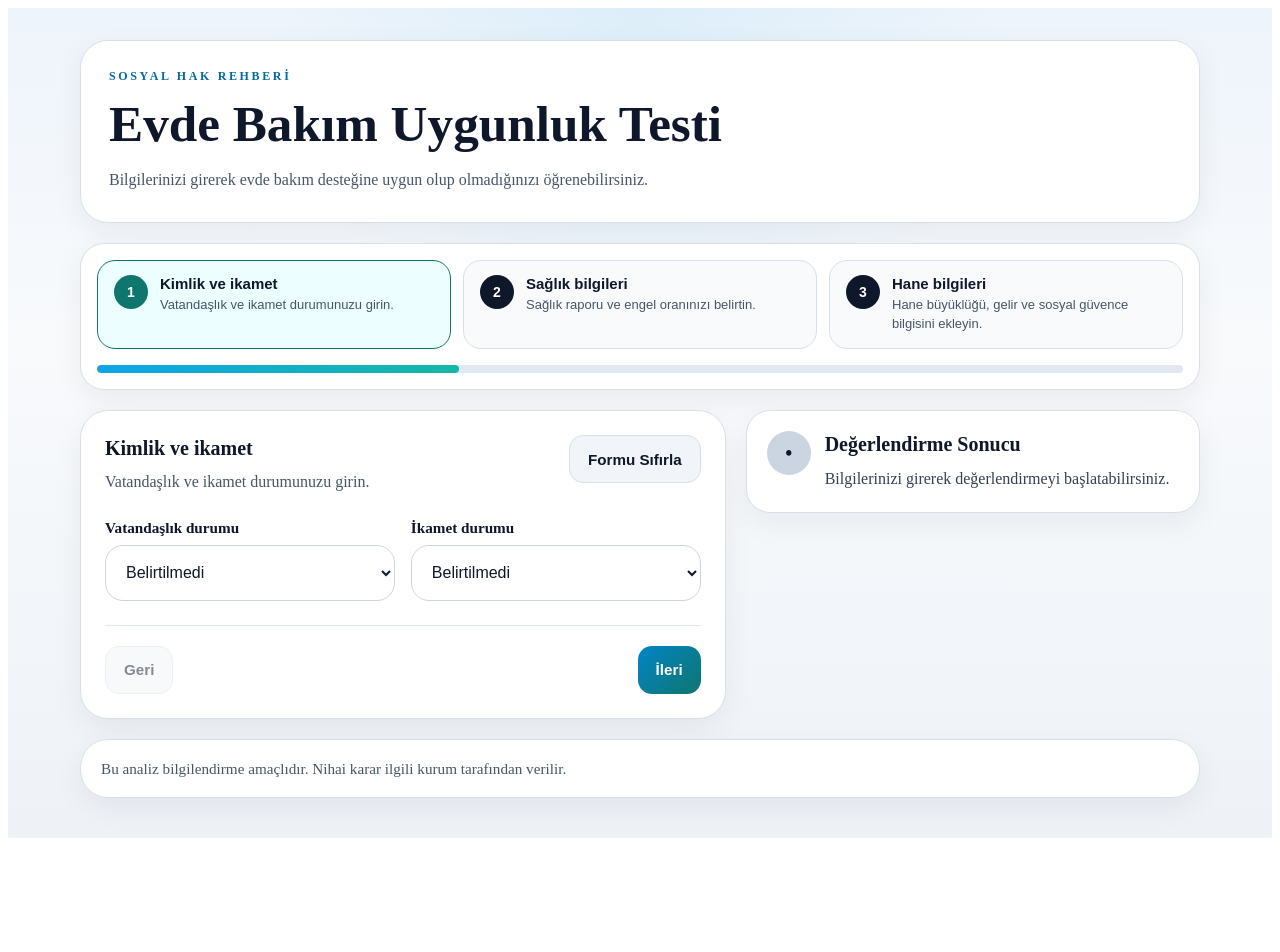
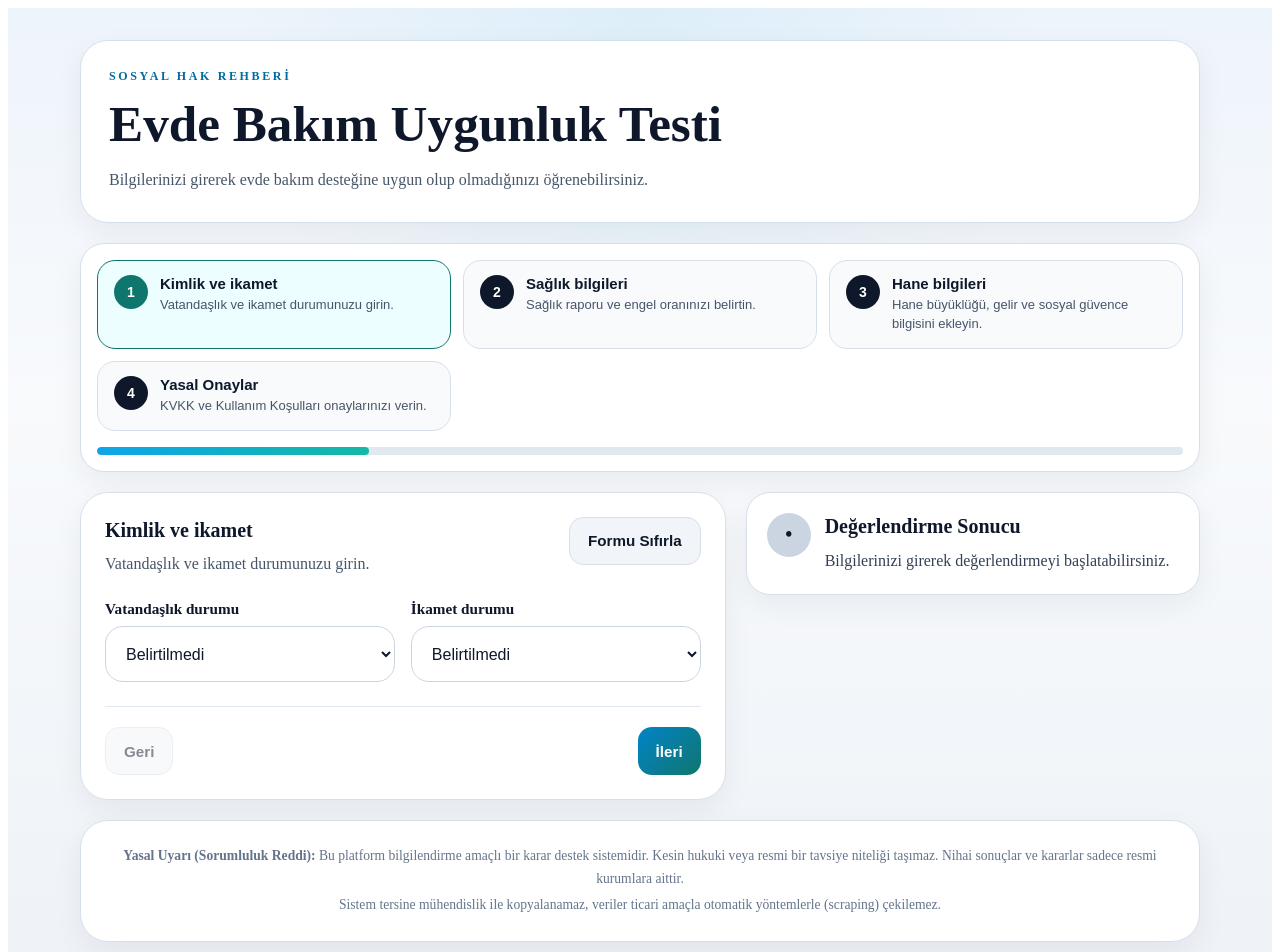
Before and after one commit to SocialRightLabs/sosyalhakrehberi.com, an Angular app: page / in a window 1280 px wide. Shown: the top 952 px of the page. Before the commit the page ends 846 px from the top, so only its background shows below. Built offline with nearby package versions, Linux system fonts and the light colour scheme.

Commit message:
feat(frontend): add KVKK consent and legal disclaimers for IP protection

```diff
--- a/src/app/features/eligibility/eligibility-form.service.ts
+++ b/src/app/features/eligibility/eligibility-form.service.ts
@@ -13,6 +13,8 @@ export interface EligibilityFormValue {
   disability_rate: Nullable<number>;
   household_size: Nullable<number>;
   household_income: Nullable<number>;
+  consent_kvkk: Nullable<boolean>;
+  consent_terms: Nullable<boolean>;
 }
 
 @Injectable({ providedIn: 'root' })
@@ -33,6 +35,11 @@ export class EligibilityFormService {
       label: 'Hane bilgileri',
       description: 'Hane büyüklüğü, gelir ve sosyal güvence bilgisini ekleyin.',
     },
+    {
+      key: 'onay',
+      label: 'Yasal Onaylar',
+      description: 'KVKK ve Kullanım Koşulları onaylarınızı verin.',
+    },
   ];
 
   readonly form: FormGroup;
@@ -46,6 +53,8 @@ export class EligibilityFormService {
       disability_rate: [null as Nullable<number>, [Validators.min(0), Validators.max(100)]],
       household_size: [null as Nullable<number>, [Validators.min(1), Validators.max(20)]],
       household_income: [null as Nullable<number>, [Validators.min(0), Validators.max(100000000)]],
+      consent_kvkk: [false as Nullable<boolean>, [Validators.requiredTrue]],
+      consent_terms: [false as Nullable<boolean>, [Validators.requiredTrue]],
     });
   }
 
@@ -79,6 +88,8 @@ export class EligibilityFormService {
       disability_rate: null,
       household_size: null,
       household_income: null,
+      consent_kvkk: false,
+      consent_terms: false,
     });
   }
 
--- a/src/app/features/eligibility/eligibility-tester.component.html
+++ b/src/app/features/eligibility/eligibility-tester.component.html
@@ -106,6 +106,24 @@
                 </select>
               </label>
             }
+
+            @case ('onay') {
+              <div class="legal-consent">
+                <label class="field checkbox-field">
+                  <input type="checkbox" formControlName="consent_kvkk" />
+                  <span class="field-label">
+                    Kişisel ve sağlık verilerimin KVKK kapsamında işlenmesine açık rıza veriyorum. Ayrıca <a href="/aydinlatma-metni" target="_blank">Aydınlatma Metni</a>'ni okudum ve anladım.
+                  </span>
+                </label>
+
+                <label class="field checkbox-field">
+                  <input type="checkbox" formControlName="consent_terms" />
+                  <span class="field-label">
+                    Kullanım Koşulları'nı okudum. Bu platformun bilgilendirme amaçlı bir karar destek sistemi olduğunu, kesin hukuki veya resmi bir tavsiye niteliği taşımadığını ve nihai sonucun resmi kurumlara ait olduğunu kabul ediyorum.
+                  </span>
+                </label>
+              </div>
+            }
           }
         </div>
 
@@ -144,6 +162,9 @@
       </aside>
     </section>
 
-    <footer class="disclaimer">Bu analiz bilgilendirme amaçlıdır. Nihai karar ilgili kurum tarafından verilir.</footer>
+    <footer class="disclaimer">
+      <p><strong>Yasal Uyarı (Sorumluluk Reddi):</strong> Bu platform bilgilendirme amaçlı bir karar destek sistemidir. Kesin hukuki veya resmi bir tavsiye niteliği taşımaz. Nihai sonuçlar ve kararlar sadece resmi kurumlara aittir.</p>
+      <p>Sistem tersine mühendislik ile kopyalanamaz, veriler ticari amaçla otomatik yöntemlerle (scraping) çekilemez.</p>
+    </footer>
   </div>
 </main>
--- a/src/app/features/eligibility/eligibility-tester.component.scss
+++ b/src/app/features/eligibility/eligibility-tester.component.scss
@@ -199,9 +199,52 @@ h1 {
   color: #0369a1;
 }
 
+.legal-consent {
+  grid-column: 1 / -1;
+  display: flex;
+  flex-direction: column;
+  gap: 16px;
+  padding: 16px;
+  background: #f8fafc;
+  border: 1px solid #e2e8f0;
+  border-radius: 12px;
+}
+
+.checkbox-field {
+  display: flex;
+  flex-direction: row;
+  align-items: flex-start;
+  gap: 12px;
+}
+
+.checkbox-field input[type="checkbox"] {
+  width: 20px;
+  height: 20px;
+  margin-top: 2px;
+  accent-color: #0284c7;
+  cursor: pointer;
+}
+
+.checkbox-field .field-label {
+  font-weight: 400;
+  font-size: 0.9rem;
+  line-height: 1.5;
+  cursor: pointer;
+}
+
+.checkbox-field a {
+  color: #0284c7;
+  text-decoration: underline;
+}
+
 .disclaimer {
-  padding: 16px 20px;
-  font-size: 0.95rem;
+  padding: 20px 24px;
+  font-size: 0.85rem;
   line-height: 1.65;
-  color: #475569;
+  color: #64748b;
+  text-align: center;
 }
+
+.disclaimer p {
+  margin: 4px 0;
+}
--- a/src/app/features/eligibility/eligibility-tester.component.ts
+++ b/src/app/features/eligibility/eligibility-tester.component.ts
@@ -46,6 +46,11 @@ export class EligibilityTesterComponent {
   }
 
   submit(): void {
+    if (this.formService.form.invalid) {
+      this.error.set('Lütfen zorunlu onayları (KVKK ve Kullanım Koşulları) işaretlediğinizden emin olun.');
+      return;
+    }
+
     this.loading.set(true);
     this.error.set(null);
 
--- a/src/app/features/eligibility/eligibility.types.ts
+++ b/src/app/features/eligibility/eligibility.types.ts
@@ -27,7 +27,7 @@ export interface EligibilityCheckResult {
 }
 
 export interface EligibilityStep {
-  key: 'kimlik' | 'saglik' | 'hane';
+  key: 'kimlik' | 'saglik' | 'hane' | 'onay';
   label: string;
   description: string;
 }
```
